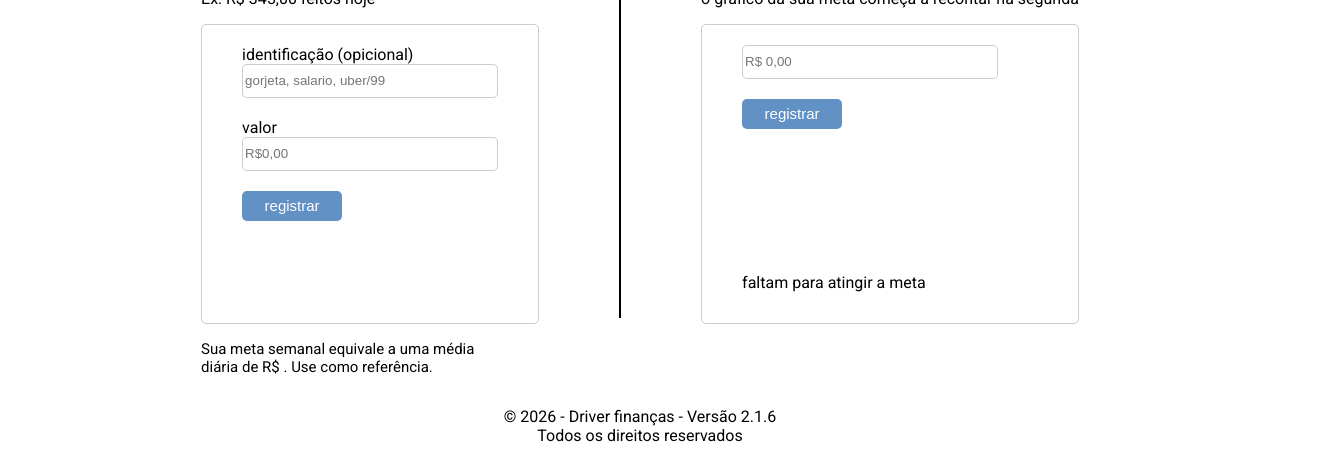
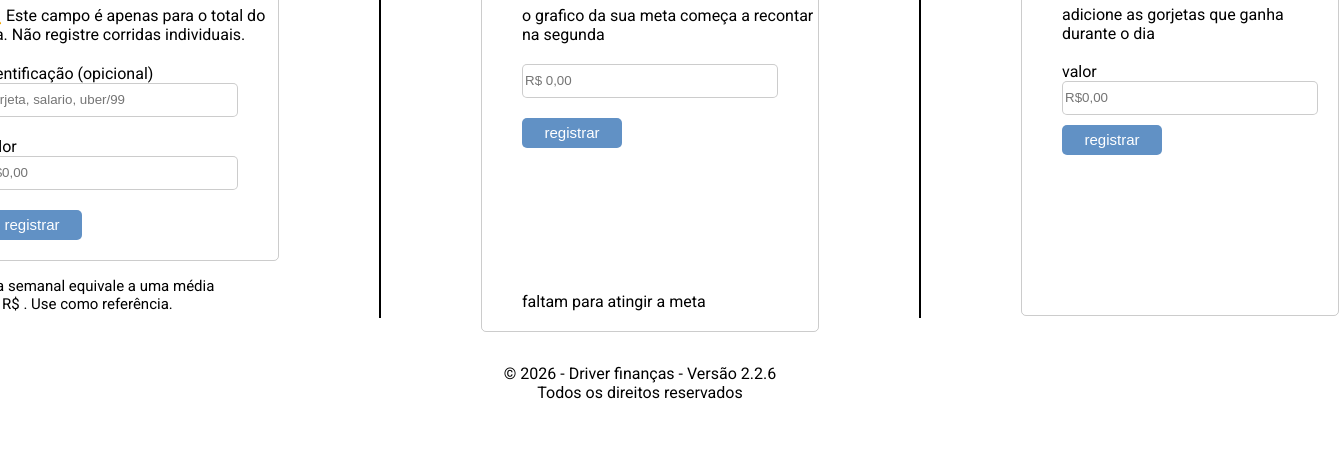
Before and after one commit to flaviobesler/driver-financas, a plain HTML site: page dashboard.html in a window 1280 px wide. Shown: the part 542-1003 px from the top of the page, 1339 px wide, since content can reach past the window. After the commit the page ends 960 px from the top, so only its background shows below. Drawn offline with Linux system fonts and the light colour scheme; a script that the page names is missing.

Commit message:
add gorjeta

```diff
--- a/dashboard.html
+++ b/dashboard.html
@@ -19,7 +19,7 @@
     border: 1px solid rgba(0,0,0,0.2);
     border-radius: 5px;
     box-sizing: border-box;
-    height: 300px;
+
 }
 
     .lucro input,
@@ -88,6 +88,31 @@
         font-size: 35px;
     }
 
+    .gorjeta{
+    border: 1px solid rgba(0,0,0,0.2);
+    border-radius: 5px;
+    box-sizing: border-box;
+    margin-right: 10px;
+    }
+    .gorjeta input{
+        margin-right: 20px;
+        width: 250px;
+        min-height: 30px;
+        border: 1px solid rgba(0,0,0,0.2);
+        border-radius: 5px;
+    }
+    .gorjeta button{
+    margin-top: 10px;
+        min-width: 100px;
+        min-height: 30px;
+        font-size: 15px;
+        color: white;
+        border: none;
+        background-color: #6191c5;
+        border-radius: 5px;}
+    .gorjeta ul{
+    list-style: none;}
+
 
    @media (min-width:900px) {
     .conteiner{
@@ -110,21 +135,33 @@
     .mensal{
     margin-left: 500px;}
 
+    .lucro, .meta, .gorjeta{
+            box-sizing: border-box;
+            margin-left: 20px;
+            margin-right: 20px;
+            max-width: 350px;
+        }
+    .gorjeta{
+    height: 393px;
+    margin-top: 15px;}
+
+
     }
 
 
     @media (max-width:900px) {
-        .conteiner{
-            padding-top: 40px;}
+
         .imagem{display: none;}
         .fonte{margin-left: 10px;}
-        .lucro, .meta{
+        .lucro, .meta, .gorjeta{
             box-sizing: border-box;
             margin-left: 20px;
             margin-right: 20px;
         }
+
         .apresentacao{
         margin-top: 50px;}
+
     }
 </style>
 
@@ -162,9 +199,11 @@
 
     <div class="conteiner">
         <div class="lucro">
-            <h1>Ganho do dia</h1>
-            Ex: R$ 345,00 feitos hoje
+
             <ul>
+                <h1>Lucro total do dia</h1>
+            ⚠️ Este campo é apenas para o total do dia.
+            Não registre corridas individuais.
                 </li>
                 <li>identificação (opicional) <br>
                     <input  id="identificacao_ganho"
@@ -189,9 +228,10 @@
             <img src="fotos/faixa.jpg">
         </div>
         <div class="meta">
-            <h1>Meta semanal</h1>
+
+            <ul >
+                <h1>Meta semanal</h1>
             o grafico da sua meta começa a recontar na segunda
-            <ul >
                 <li class="first">
 
                     <span id="metaValor" style="font-weight: bold;"></span>
@@ -213,10 +253,22 @@
                 <li>
                     faltam <span id="faltante"></span> para atingir a meta
                 </li>
+            </ul>
+        </div>
+        <div class="imagem">
+            <img src="fotos/faixa.jpg">
+        </div>
+        <div class="gorjeta">
 
-
+            <ul>
+                <h1>gorjeta</h1>
+                adicione as gorjetas que ganha durante o dia
+                <br><br>
+                <li>valor <br>
+                    <input id="inputGorjeta" type="number" placeholder="R$0,00 ">
+                </li>
+                <button id="btngorjeta">registrar</button>
             </ul>
-
         </div>
 
 
--- a/js/dashboard.js
+++ b/js/dashboard.js
@@ -73,7 +73,27 @@ SalvarNome.addEventListener('click', async () => {
 
 })
 
+const btnGorjeta = document.getElementById('btngorjeta');
 
+btnGorjeta.addEventListener('click', async() =>{
+  const gorjeta  = parseFloat(document.getElementById('inputGorjeta').value);
+  const identGorjeta = 'gorjeta';
+
+  const { error} = await supabase
+  .from('ganhos_do_dia')
+  .insert({
+    identificacao: identGorjeta,
+    valor: gorjeta,
+    criado_em: new Date().toISOString()
+  });
+  if(error){
+    console.log(error);
+    alert('erro ao adicionar')
+  }
+  alert ('gorjeta adicionada com sucesso')
+  btnGorjeta.disabled = true;
+
+})
 
 
 
--- a/js/despesas.js
+++ b/js/despesas.js
@@ -38,6 +38,8 @@ async function add_avulso() {
         alert('preencha todos os campos');
         return;
     }
+    let lista = []
+
 
     const {data, error} = await supabase
     .from ('despesas_avulsas')
--- a/js/span.js
+++ b/js/span.js
@@ -1,2 +1,2 @@
-document.getElementById('spanversão').textContent = ' Versão 2.1.6';
+document.getElementById('spanversão').textContent = ' Versão 2.2.6';
 document.getElementById('spanAno').textContent = '2026';
```
